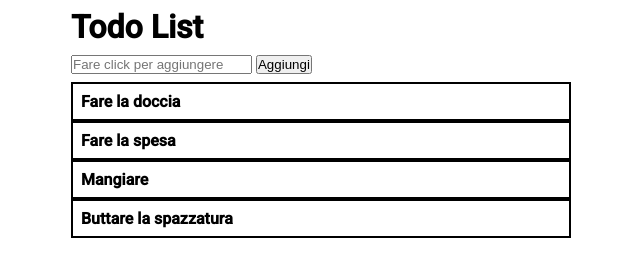
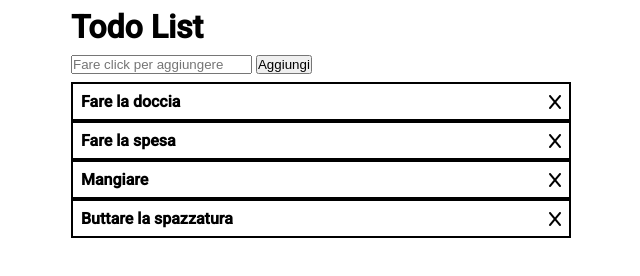
Before and after one commit to Leonomics/vue-todolist, a plain HTML site: page index.html in a window 1280 px wide. Shown: the full height of the page, 319-959 px from the left. Drawn offline with nearby package versions, Linux system fonts and the light colour scheme.

Commit message:
minor fixes

```diff
--- a/app.js
+++ b/app.js
@@ -48,5 +48,3 @@ const app = new Vue({
 const done = false
 
 const tasks = [done ? 'done' : '', 'todo', 'altra-classe' ]
-
-console.log(tasks)
--- a/index.html
+++ b/index.html
@@ -9,6 +9,7 @@
     <link rel="preconnect" href="https://fonts.googleapis.com">
     <link rel="preconnect" href="https://fonts.gstatic.com" crossorigin>
     <link href="https://fonts.googleapis.com/css2?family=Roboto:wght@400;500&family=VT323&display=swap" rel="stylesheet">
+    <link rel="stylesheet" href="https://cdnjs.cloudflare.com/ajax/libs/font-awesome/6.1.2/css/all.min.css" integrity="sha512-1sCRPdkRXhBV2PBLUdRb4tMg1w2YPf37qatUFeS7zlBy7jJI8Lf4VHwWfZZfpXtYSLy85pkm9GaYVYMfw5BC1A==" crossorigin="anonymous" referrerpolicy="no-referrer" />
     <script src="https://cdn.jsdelivr.net/npm/vue@2.7.8/dist/vue.js"></script>
 </head>
 <body>
@@ -24,10 +25,9 @@
                 <div class="container">
                     <ul class="todoList">
                         <li v-for="(todo,index) in todos"
-                        :class="[todo.done ? 'done' : '',classiTodos]"
                         :class="[todo.done ? 'done' : '',classiTodos]">
-                            {{todo.text}}
-                            <i @click="toggleDoneOf(todo)"></i>
+                            <div>{{todo.text}}</div>
+                            <i @click="toggleDoneOf(todo)" class="fa-solid fa-x"></i>
                         </li>
                     </ul>
                 </div>
--- a/style.css
+++ b/style.css
@@ -18,7 +18,7 @@ html{
     padding-bottom: 0.5rem;
 }
 
-.striked_text{
+.done{
     text-decoration-line: line-through;
 }
 
@@ -40,4 +40,7 @@ ul, ol, menu{
     font-size: 1rem;
     padding: 0.5rem;
     border: 2px solid black;
+    display: flex;
+    justify-content: space-between;
+    align-items: center;
 }
```
